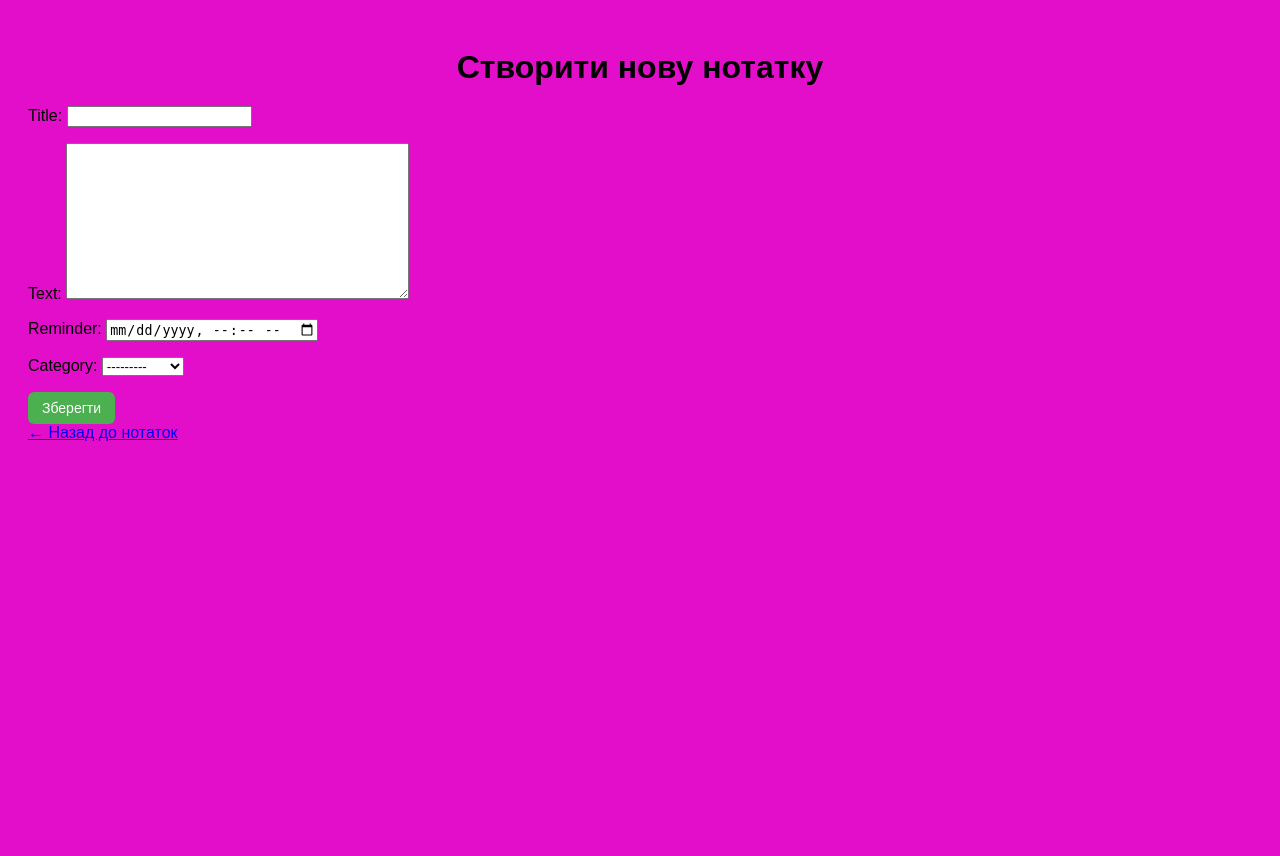
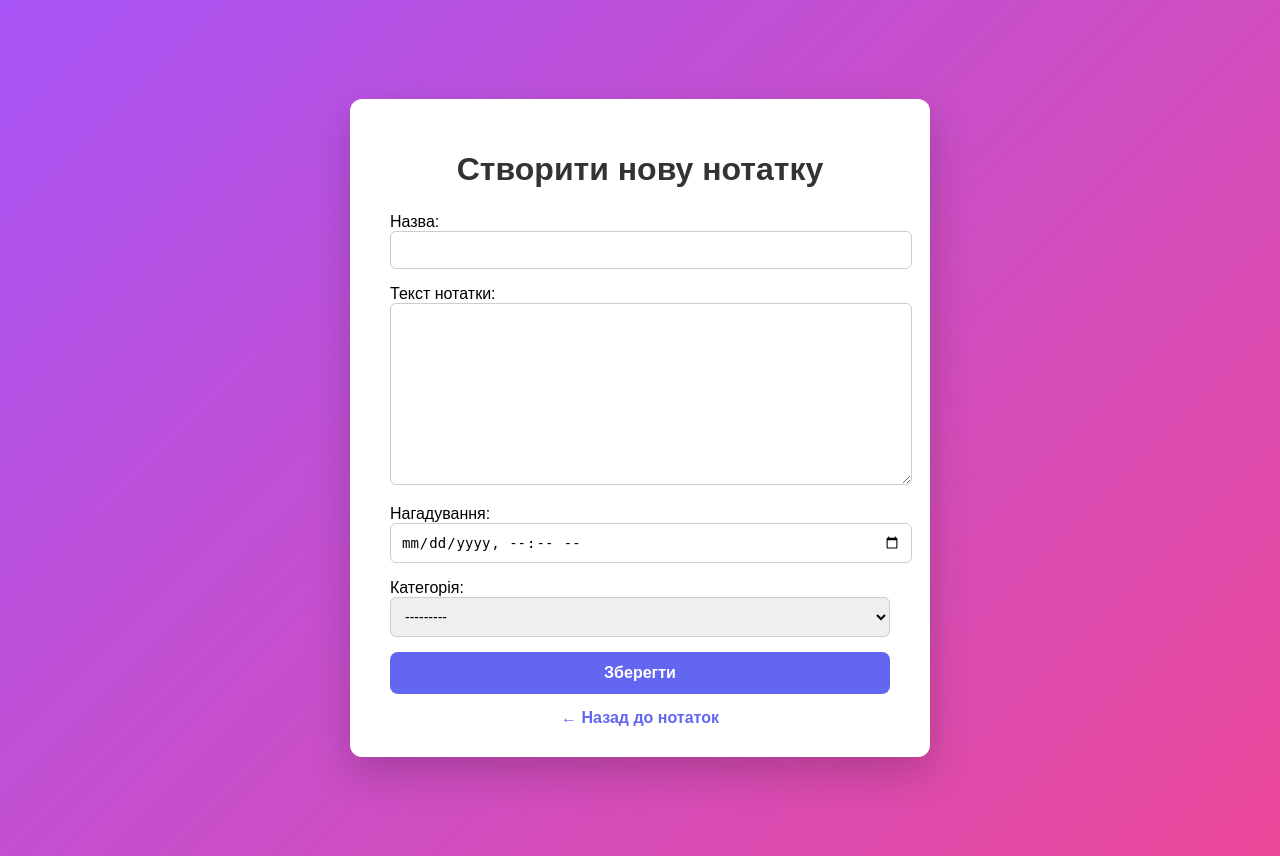
Before and after one commit to olenkabeka-maker/pyton_course, a Django app: page /create/ in a window 1280 px wide. Before the commit the page ends 441 px from the top, so only its background shows below. Run offline with Django 5.2, Linux system fonts and the light colour scheme; data comes from the database, SQL or seed files in the repository; both versions use the stored data as it was after the commit.

```diff
--- a/project_example/notes_app/notes/forms.py
+++ b/project_example/notes_app/notes/forms.py
@@ -5,11 +5,22 @@ class NoteForm(forms.ModelForm):
     class Meta:
         model = Note
         fields = ['title', 'text', 'reminder', 'category']
+
+        labels = {
+            'title': 'Назва',
+            'text': 'Текст нотатки',
+            'reminder': 'Нагадування',
+            'category': 'Категорія',
+        }
+
         widgets = {
             'title': forms.TextInput(attrs={'class': 'form-control'}),
             'text': forms.Textarea(attrs={'class': 'form-control'}),
             'reminder': forms.DateTimeInput(
-                attrs={'type': 'datetime-local'}
+                attrs={
+                    'type': 'datetime-local',
+                    'class': 'form-control'
+                }
             ),
-            'category': forms.Select(),
+            'category': forms.Select(attrs={'class': 'form-control'}),
         }
--- a/project_example/notes_app/notes/models.py
+++ b/project_example/notes_app/notes/models.py
@@ -18,4 +18,4 @@ class Note(models.Model):
     )
 
     def __str__(self):
-        return self.title
+        return self.title + " " + str(self.id)
--- a/project_example/notes_app/notes/templates/notes_app/note_form.html
+++ b/project_example/notes_app/notes/templates/notes_app/note_form.html
@@ -1,23 +1,25 @@
 {% load static %}
 <!DOCTYPE html>
-<html>
+<html lang="uk">
 <head>
     <meta charset="UTF-8">
     <title>Створити нотатку</title>
     <link rel="stylesheet" href="{% static 'css/style.css' %}">
 </head>
-<body>
+<body class="page-bg">
 
-<h1>Створити нову нотатку</h1>
+<div class="form-wrapper">
+    <h1>Створити нову нотатку</h1>
 
-<form method="post">
-    {% csrf_token %}
-    {{ form.as_p }}
+    <form method="post" class="note-form">
+        {% csrf_token %}
+        {{ form.as_p }}
 
-    <button type="submit" class="btn btn-primary">Зберегти</button>
-</form>
+        <button type="submit" class="btn btn-primary">Зберегти</button>
+    </form>
 
-<a href="{% url 'home' %}">← Назад до нотаток</a>
+    <a href="{% url 'home' %}" class="back-link">← Назад до нотаток</a>
+</div>
 
 </body>
 </html>
--- a/project_example/notes_app/static/css/style.css
+++ b/project_example/notes_app/static/css/style.css
@@ -1,7 +1,7 @@
 
 body {
     font-family: Arial, sans-serif;
-    background-color: #e20ec9 !important;
+    background-color: #942887 !important;
     padding: 20px;
 }
 
@@ -50,7 +50,7 @@ h1 {
 
 .filter-form button {
     padding: 8px 16px;
-    background-color: #4CAF50;
+    background-color: #cbcb11;
     color: white;
     border: none;
     border-radius: 6px;
@@ -60,7 +60,7 @@ h1 {
 }
 
 .filter-form button:hover {
-    background-color: #45a049;
+    background-color: #180366;
     transform: translateY(-1px);
 }
 
@@ -92,12 +92,12 @@ h1 {
 }
 
 .btn-primary {
-    background-color: #4CAF50;
+    background-color: #ea0897;
     color: white;
 }
 
 .btn-primary:hover {
-    background-color: #45a049;
+    background-color: #239b23;
 }
 
 .btn-danger {
@@ -127,5 +127,81 @@ h1 {
 }
 
 .btn-add:hover {
-    background-color: #0056b3;
+    background-color: #054b9b;
 }
+
+/* ===== Загальний фон ===== */
+.page-bg {
+    background: linear-gradient(135deg, #a855f7, #ec4899);
+    min-height: 100vh;
+    display: flex;
+    align-items: center;
+    justify-content: center;
+    font-family: Arial, sans-serif;
+}
+
+/* ===== Контейнер форми ===== */
+.form-wrapper {
+    background: #ffffff;
+    padding: 30px 40px;
+    border-radius: 12px;
+    width: 100%;
+    max-width: 500px;
+    box-shadow: 0 15px 40px rgba(0, 0, 0, 0.2);
+}
+
+/* ===== Заголовок ===== */
+.form-wrapper h1 {
+    text-align: center;
+    margin-bottom: 25px;
+    color: #333;
+}
+
+/* ===== Форма ===== */
+.note-form p {
+    margin-bottom: 15px;
+}
+
+/* ===== Поля ===== */
+.form-control,
+.note-form input,
+.note-form textarea,
+.note-form select {
+    width: 100%;
+    padding: 10px;
+    border-radius: 6px;
+    border: 1px solid #ccc;
+    font-size: 14px;
+}
+
+/* ===== Кнопка ===== */
+.btn-primary {
+    width: 100%;
+    padding: 12px;
+    background-color: #6366f1;
+    color: white;
+    border: none;
+    border-radius: 8px;
+    font-size: 16px;
+    font-weight: bold;
+    cursor: pointer;
+    transition: background 0.3s;
+}
+
+.btn-primary:hover {
+    background-color: #4f46e5;
+}
+
+/* ===== Назад ===== */
+.back-link {
+    display: block;
+    text-align: center;
+    margin-top: 15px;
+    text-decoration: none;
+    color: #6366f1;
+    font-weight: bold;
+}
+
+.back-link:hover {
+    text-decoration: underline;
+}
```
Also changed, not shown: project_example/notes_app/notes/admin.py (+10 -1 lines), project_example/notes_app/db.sqlite3.
